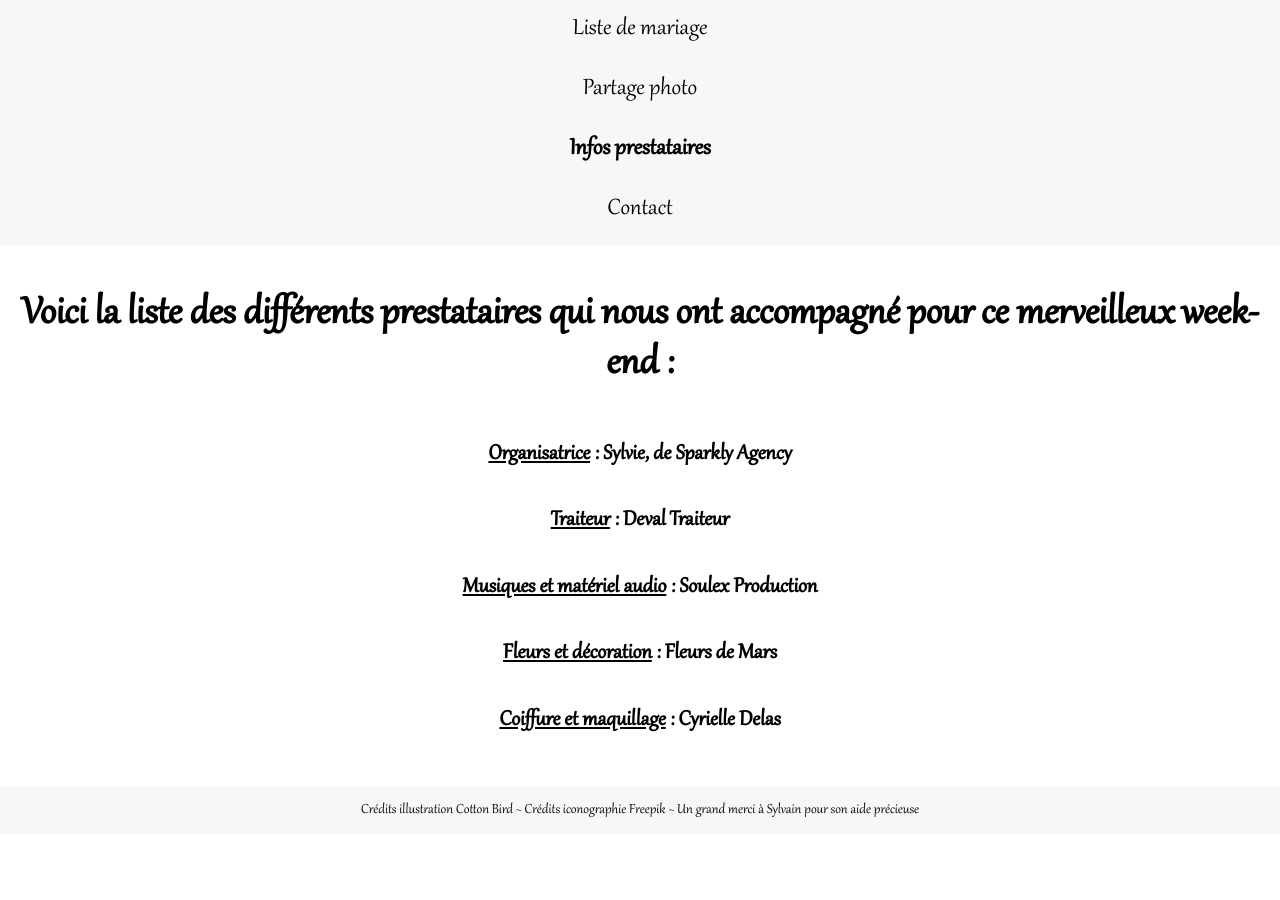
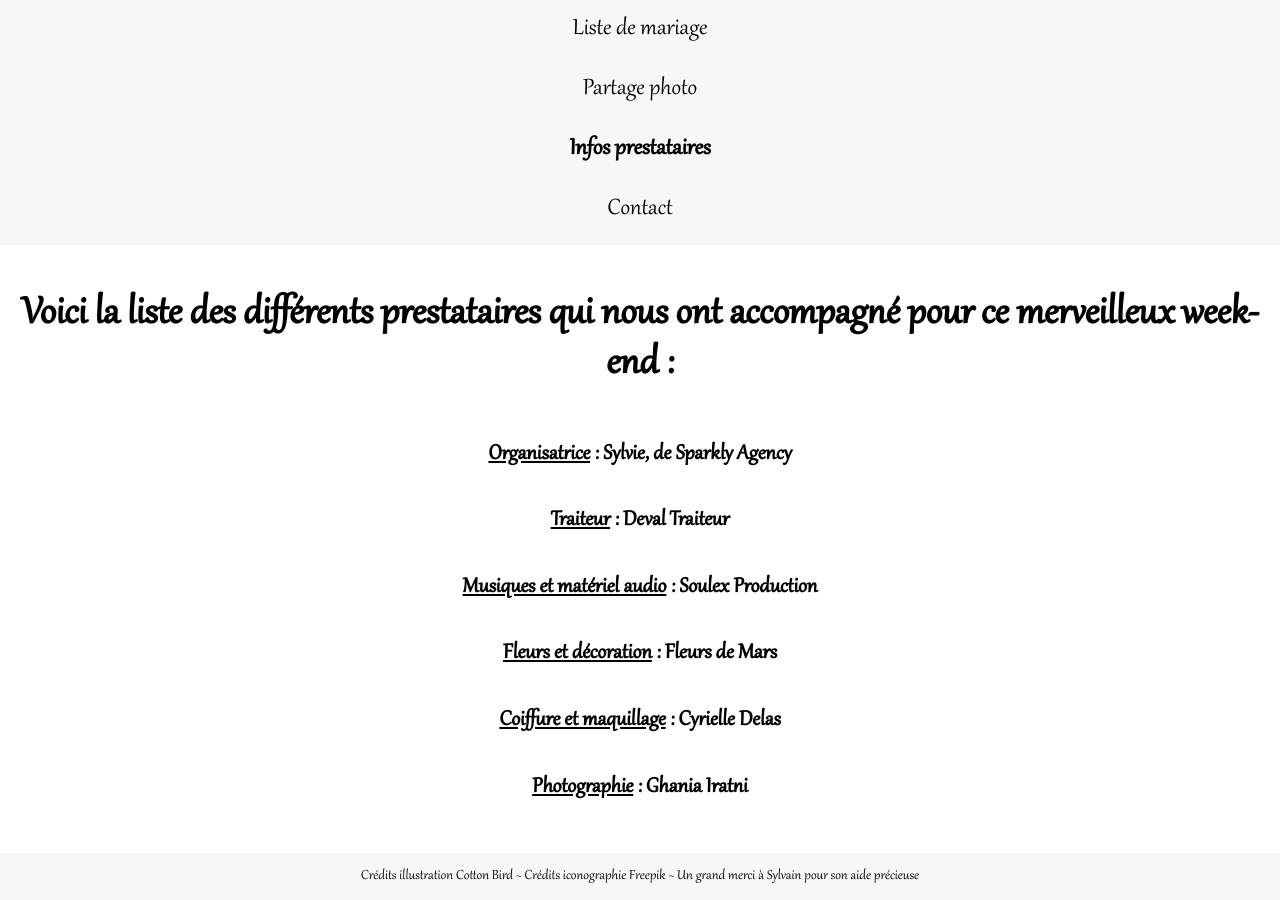
Before and after one commit to Germinal-A/Site-du-Mariage-de-Julia-et-Germain, a Jekyll site: the page built from prestataires.md, in a window 1280 px wide and 900 px high, scrolled down 787 px. Built offline with Jekyll 4.4.1, drawn with Linux system fonts in a browser that asks for light colours; before the commit the page ends 1621 px from its top, so only the background shows below that.

Commit message:
Update prestataires.md

```diff
--- a/prestataires.md
+++ b/prestataires.md
@@ -16,3 +16,5 @@
 <u>Fleurs et décoration</u> : [Fleurs de Mars](https://fleursdemars.fr/)
 
 <u>Coiffure et maquillage</u> : [Cyrielle Delas](https://www.cyrielledelas.com/)
+
+<u>Photographie</u> : [Ghania Iratni](https://ghaniairatni.com/)
```
